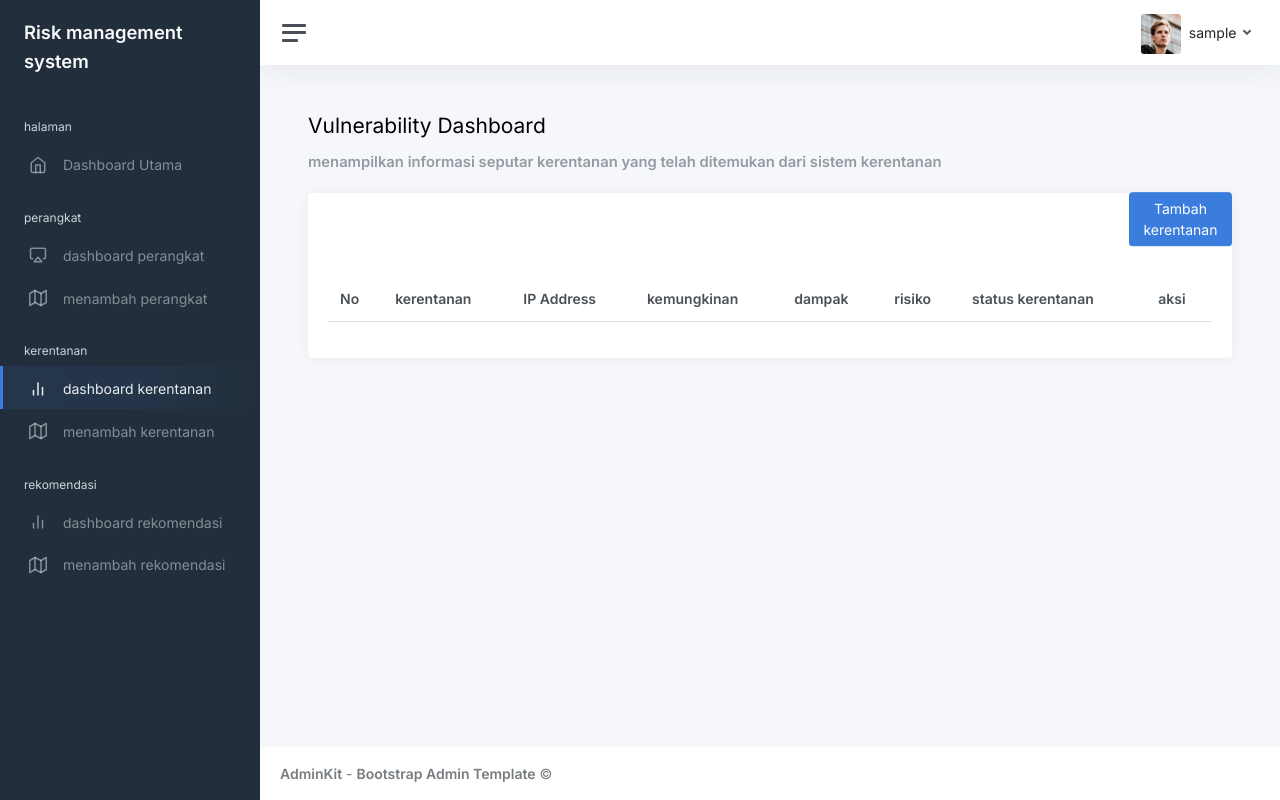
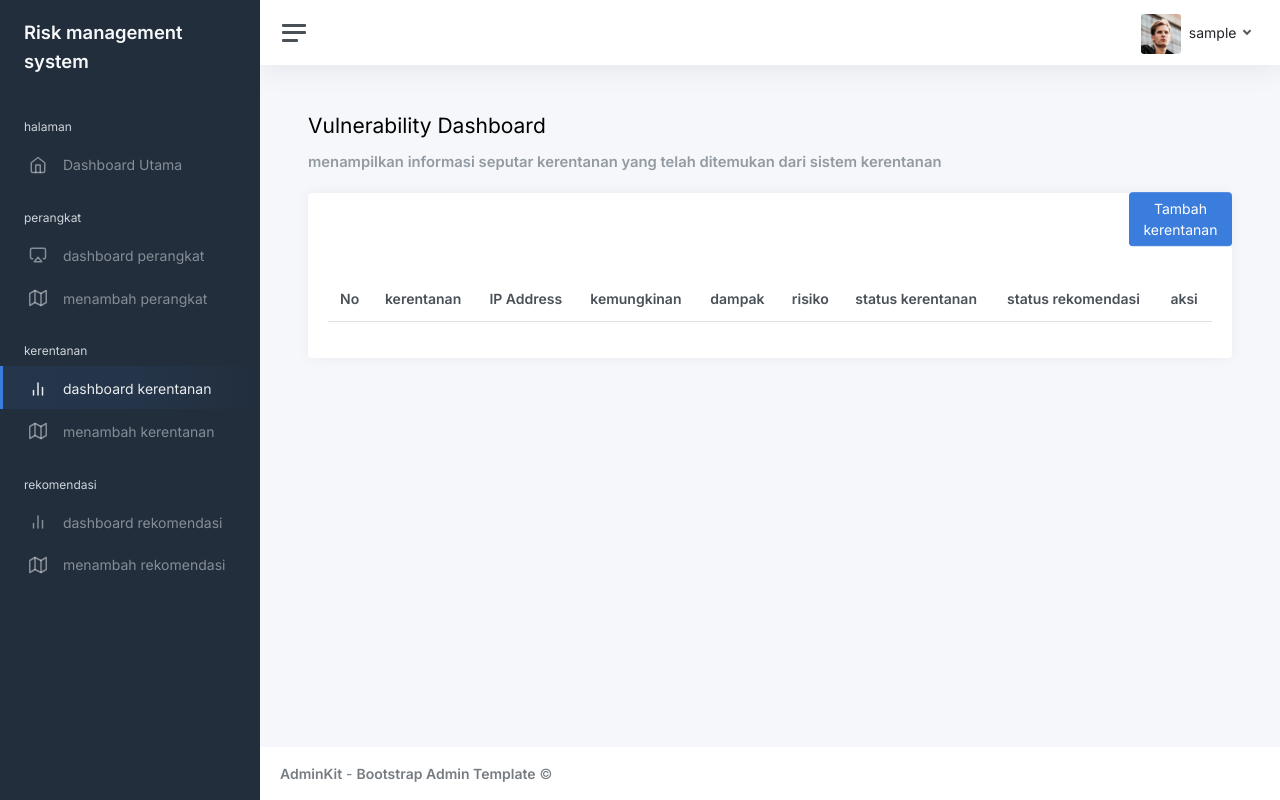
Before and after one commit to indyadirak/skripsi, a PHP site: page /dashboard_kerentanan.php in a window 1280 px wide. Run offline with PHP 8.4, Linux system fonts and the light colour scheme; the visitor is signed in with stand-in values (Sample User, id 1); data that the repository does not hold is empty.

Commit message:
update tanda status rekomendasi pada halaman kerentanan dan menambah keterangan ip perangkat pada kerentanan yang ada di halaman menambah rekomendasi

```diff
--- a/dashboard_kerentanan.php
+++ b/dashboard_kerentanan.php
@@ -13,7 +13,7 @@ $stmt = $conn->prepare($query);
 $stmt->execute();
 $number = $stmt->get_result();
 $number = $number->fetch_assoc();
-$query = 'SELECT kerentanan.nomor, kerentanan.kerentanan, perangkat.ip, kerentanan.kemungkinan, kerentanan.dampak, kerentanan.risiko FROM perangkat INNER JOIN kerentanan ON perangkat.nomor = kerentanan.ip;';
+$query = 'SELECT kerentanan.nomor, kerentanan.kerentanan, perangkat.ip, kerentanan.kemungkinan, kerentanan.dampak, kerentanan.risiko, kerentanan.status_rekomendasi FROM perangkat INNER JOIN kerentanan ON perangkat.nomor = kerentanan.ip;';
 $stmt = $conn->prepare($query);
 $stmt->execute();
 $result = $stmt->get_result();
@@ -171,6 +171,7 @@ $result = $stmt->get_result();
 													<th scope="col">dampak</th>
 													<th scope="col">risiko</th>
 													<th scope="col">status kerentanan</th>
+													<th scope="col">status rekomendasi</th>
 													<th scope="col">aksi</th>
 												</tr>
 											</thead>
@@ -202,6 +203,14 @@ $result = $stmt->get_result();
 														else
 														{
 															echo '<td>'."rendah".'</td>';
+														}
+														if($row['status_rekomendasi'] == 1)
+														{
+															echo '<td>'.'<i class="align-middle me-2" data-feather="check-square"></i> <span class="align-middle">ada</span>'.'</td>';
+														}
+														else
+														{
+															echo '<td>'.'<i class="align-middle me-2" data-feather="x-square"></i> <span class="align-middle">tidak ada</span> '.'</td>';
 														}
 														echo '<td><button type="submit" name="id" value="'.$row['nomor'].'" class="btn btn-danger"><i class="align-middle me-2" data-feather="trash-2"></i>Delete</button></td>';
 														echo '</tr>';
--- a/hapus.php
+++ b/hapus.php
@@ -21,6 +21,9 @@
     $query = "DELETE FROM rekomendasi WHERE nomor='".$_POST['id']."'";
     $stmt = $conn->prepare($query);
     $stmt->execute();
+    $query = "UPDATE kerentanan SET status_rekomendasi = 0 WHERE nomor = '".$_POST['id']."'";
+    $stmt = $conn->prepare($query);
+    $stmt->execute();
     header("location: dashboard_rekomendasi.php");
  }
 
--- a/menambahkan_kerentanan.php
+++ b/menambahkan_kerentanan.php
@@ -34,7 +34,7 @@ if ($_SERVER['REQUEST_METHOD'] === 'POST' && isset($_POST['submit']))
 
 
         // Simpan data baru
-	$query = "INSERT INTO kerentanan VALUES ('$nomor', '$judul', '$ip', '$kemungkinan', '$dampak', '$risiko')";
+	$query = "INSERT INTO kerentanan VALUES ('$nomor', '$judul', '$ip', '$kemungkinan', '$dampak', '$risiko', '0')";
 	$stmt = $conn->prepare($query);
 	$stmt->execute();
        //memunculkan notifikasi berhasil menambahkan perangkat
```
Also changed, not shown: menambahkan_rekomendasi.php (+5 -2 lines).
